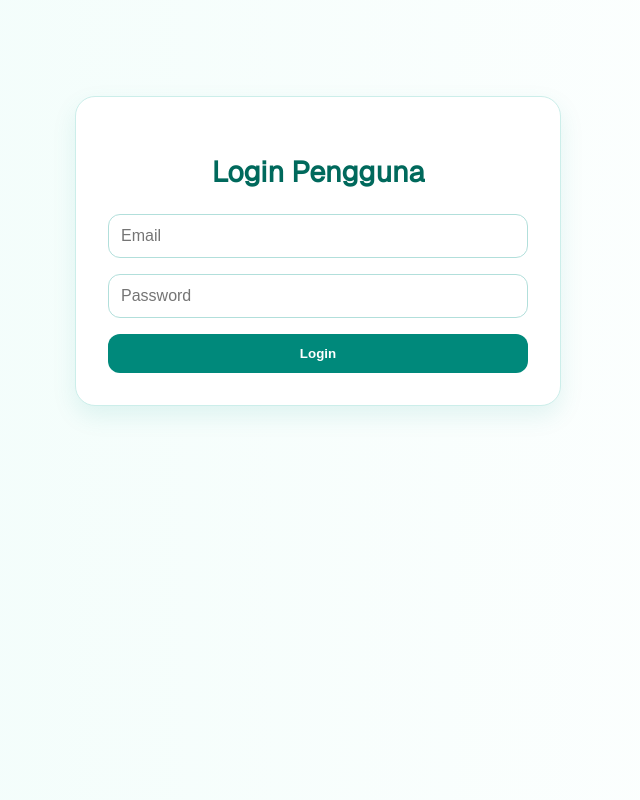
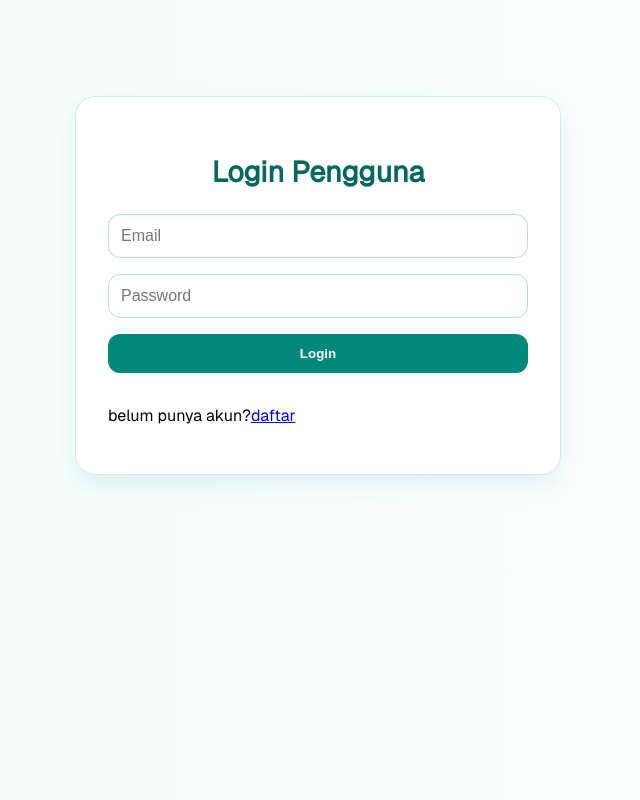
Before and after one commit to iyoung3/captone-project, a React (Create React App) app: page / in a window 1280 px wide. Shown: the whole page, without its empty margins (322-962 px from the left). Built offline with nearby package versions, Linux system fonts and the light colour scheme.

Commit message:
git commit

```diff
--- a/src/pages/user/UserLoginPage.jsx
+++ b/src/pages/user/UserLoginPage.jsx
@@ -1,7 +1,8 @@
 import React, { useState } from "react";
 import { useNavigate } from "react-router-dom";
 import { login } from "../../services/authService";
-import '../../styles/UserLoginPage.css'
+import { Link } from "react-router-dom";
+import "../../styles/UserLoginPage.css";
 
 export default function UserLoginPage() {
   const [email, setEmail] = useState("");
@@ -44,6 +45,9 @@ export default function UserLoginPage() {
         <button type="submit" className="login-button">
           Login
         </button>
+        <p>
+          belum punya akun?<Link to="/user/register">daftar</Link>
+        </p>
       </form>
     </div>
   );
```
